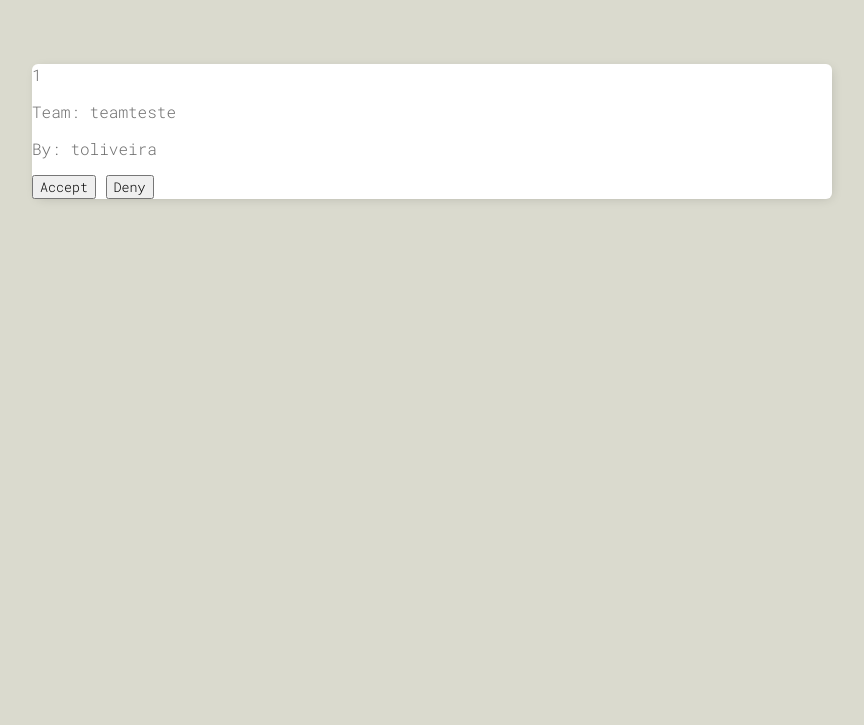
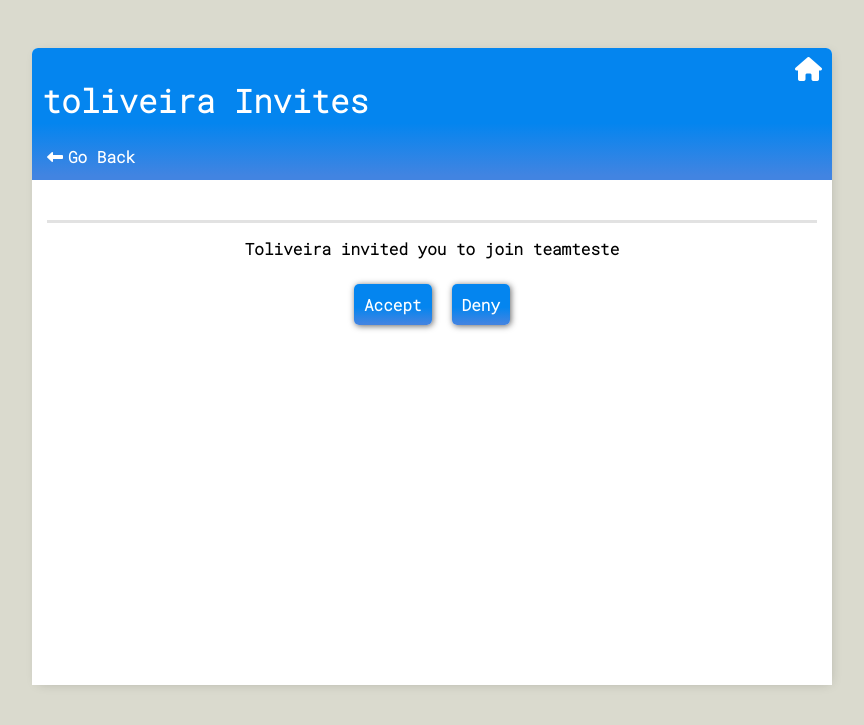
Before and after one commit to TiagoOliveiraa/ToDoApp_Django, a Django app: page /invite-list/ in a window 1280 px wide. Shown: the top 725 px of the page, without its empty margins (208-1072 px from the left). Run offline with Django 4.2, Linux system fonts and the light colour scheme; a user stored in the database is signed in; data comes from the database, SQL or seed files in the repository; both versions use the stored data as it was after the commit; some libraries are stand-ins or nearby versions.

Commit message:
Finished some stuff that were missing

```diff
--- a/main/templates/main/invitations_list.html
+++ b/main/templates/main/invitations_list.html
@@ -1,20 +1,28 @@
 {% extends "main/base.html" %}
 
 {% block content %}
-<p>{{count}}</p>
-    {% if count == 1 %}
+<div class="team-header-bar">
+    <div class="team-header-title">
+        <h1>{{request.user}} Invites</h1>
+        <a href="{% url 'team-list'%}"><i class="fa-solid fa-left-long"></i>Go Back</a>
+    </div>
+    <div class="team-header-links">
+        <a href="{% url 'tasks'%}"><i class="fa-solid fa-house fa-xl"></i></a>
+    </div>
+</div>
+<div class="team-form">
+    <div class="invite-list-elements">
         {% for invite in invites %}
-            <p>Team: {{invite.teamID.name}}</p>
-            <p>By: {{invite.teamID.owner.username}}</p>
-            <input type="button" name="accept" value="Accept"  onclick=location.href='{% url 'accept-invite-home' invite.id%}' >
-            <input type="button" name="deny" value="Deny" onclick=location.href ='{% url 'deny-invite-home' invite.id%}' >
-        {% endfor %}
-    {% else %}
-        {% for invite in invites %}
-            <p>Team: {{invite.teamID.name}}</p>
-            <p>By: {{invite.teamID.owner.username}}</p>
-            <input type="button" name="accept" value="Accept"  onclick=location.href='{% url 'accept-invite' invite.id%}' >
-            <input type="button" name="deny" value="Deny" onclick=location.href ='{% url 'deny-invite' invite.id%}' >
-        {% endfor %}
-    {% endif %}
+        <div class="invite-element">
+            <div class="invite-element-name">
+            {{invite.teamID.owner.username.capitalize}} invited you to join {{invite.teamID.name}}
+            </div>
+            <div class="invite-element-input">
+                <input type="button" name="accept" value="Accept" class="team-btn" onclick=location.href="{% url 'accept-invite' invite.id %}" >
+                <input type="button" name="deny" value="Deny" class="team-btn" onclick=location.href="{% url 'deny-invite' invite.id %}" >
+            </div>
+        </div>
+            {% endfor %}
+    </div>
+</div>
 {% endblock %}
--- a/main/templates/main/team_task_list.html
+++ b/main/templates/main/team_task_list.html
@@ -27,7 +27,9 @@ Team Task list
                 <input type="submit" class="team-btn" value="search">
             </form>
         </div>
+        {% if request.user == myteam.owner or request.user in moderators %}
         <a class="team-list-form-header-add" href="{% url 'team-task-create' myteam.id%}"><i class="fa-solid fa-plus"></i></a>
+        {% endif %}
     </div>
     <div class="list-VIP">
         {% for task in tasks %}
@@ -37,7 +39,9 @@ Team Task list
                     <div class="list-VIP-icon"><i class="fa-solid fa-star"></i></div>
                     <u><a href="{% url 'team-task-update' task.id myteam.id %}">{{task.title}}</a></u>
                 </div>
+                {% if request.user == myteam.owner or request.user in moderators %}
                 <a href="{% url 'task-delete' task.id %}" class="team-list-delete"><i class="fa-solid fa-trash fa-lg"></i></a>
+                {% endif %}
             </div>
             {% endif %}
 
--- a/main/urls.py
+++ b/main/urls.py
@@ -2,7 +2,7 @@ from django.urls import path
 from .views import taskList, taskDetail, taskCreate, taskDelete, taskUpdate, CustomLogin, RegisterPage
 from .views import teamList,teamTaskList, teamTaskCreate, teamCreate, teamEdit, teamDelete, teamTaskUpdate,teamTaskDelete
 from .views import removeFromTeam, add_as_moderator, remove_as_moderator
-from .views import teamInvite, inviteList, accept_invite, accept_invite_home, deny_invite, deny_invite_home
+from .views import teamInvite, inviteList, accept_invite, deny_invite
 from django.contrib.auth.views import LogoutView
 
 urlpatterns = [
@@ -20,8 +20,6 @@ urlpatterns = [
     path('team-create/',teamCreate.as_view(), name="team-create"),
     path('team-invitation/<int:id>/', teamInvite.as_view(), name="team-invite"),
     path('invite-list/', inviteList.as_view(), name="invite-list"),
-    path('accept-invite-home/<int:id>/', accept_invite_home, name="accept-invite-home"),
-    path('deny-invite-home/<int:id>/', deny_invite_home, name="deny-invite-home"),
     path('accept-invite/<int:id>/', accept_invite, name="accept-invite"),
     path('deny-invite/<int:id>/', deny_invite, name="deny-invite"),
     path('team-detail/<int:pk>',teamEdit.as_view(), name="team-detail"),
@@ -32,3 +30,7 @@ urlpatterns = [
     path('team-task-update/<int:pk>/<int:teamid>', teamTaskUpdate.as_view(), name="team-task-update"),
     path('team-task-delete/<int:pk>/', teamTaskDelete.as_view(), name='team-task-delete'),
 ]
+
+#Falta o erro de apagar as VIP
+#Falta o styling de aceitar o invite
+#Falta tirar o criar tarefa
--- a/main/views.py
+++ b/main/views.py
@@ -271,29 +271,21 @@ def accept_invite(request,id):
     invite.teamID.member.add(request.user)
     invite.delete()
 
-    count = team.moderator.count()
+    count = invitations.objects.count()
 
-    if count > 1:
+    if count == 0:
+        return HttpResponse("<html><script>window.location.replace('/team-list/');</script></html>")
+    else:
         return HttpResponse("<html><script>window.location.replace('/invite-list/');</script></html>")
-    else:
-        return HttpResponse("<html><script>window.location.replace('/team-list/');</script></html>")
 
 def deny_invite(request,id):
     invite = invitations.objects.get(id = id)
     invite.delete()
 
-    return HttpResponse("<html><script>window.location.replace('/invite-list/');</script></html>")
+    count = invitations.objects.count()
+    print(count)
 
-def accept_invite_home(request,id):
-    invite = invitations.objects.get(id = id)
-    team = Team.objects.get(id = invite.teamID.id)
-    invite.teamID.member.add(request.user)
-    invite.delete()
-
-    return HttpResponse("<html><script>window.location.replace('/team-list/');</script></html>")
-
-def deny_invite_home(request,id):
-    invite = invitations.objects.get(id = id)
-    invite.delete()
-
-    return HttpResponse("<html><script>window.location.replace('/team-list/');</script></html>")
+    if count == 0:
+        return HttpResponse("<html><script>window.location.replace('/team-list/');</script></html>")
+    else:
+        return HttpResponse("<html><script>window.location.replace('/invite-list/');</script></html>")
--- a/static/css/style.css
+++ b/static/css/style.css
@@ -378,6 +378,10 @@ textarea{
     box-shadow: 1px 1px 6px #0000009a;
 }
 
+.team-btn:hover{
+    background: linear-gradient(0deg, rgb(54, 110, 188) 3%, rgb(5, 115, 205) 43%);
+}
+
 .team-search-button:hover{
     background: linear-gradient(0deg, rgb(39, 102, 191) 3%, rgb(4, 117, 209) 43%);
 }
@@ -530,3 +534,33 @@ textarea{
     justify-content: space-between;
     gap: 40px;
 }
+
+.invite-list-elements{
+    display: flex;
+    flex-direction: column;
+    align-items: center;
+    justify-content: space-evenly;
+    margin-top: 25px;
+    padding: 15px;
+}
+
+.invite-element{
+    display: flex;
+    flex-direction: column;
+    align-items: center;
+    border-top: 3px solid rgb(226,226,226);
+    width: 100%;
+}
+
+.invite-element-input{
+    display: flex;
+    align-items: center;
+    padding: 10px;
+    gap: 20px;
+}
+
+.invite-element-name{
+    display:flex;
+    align-items: center;
+    padding: 15px;
+}
```
Also changed, not shown: db.sqlite3.
